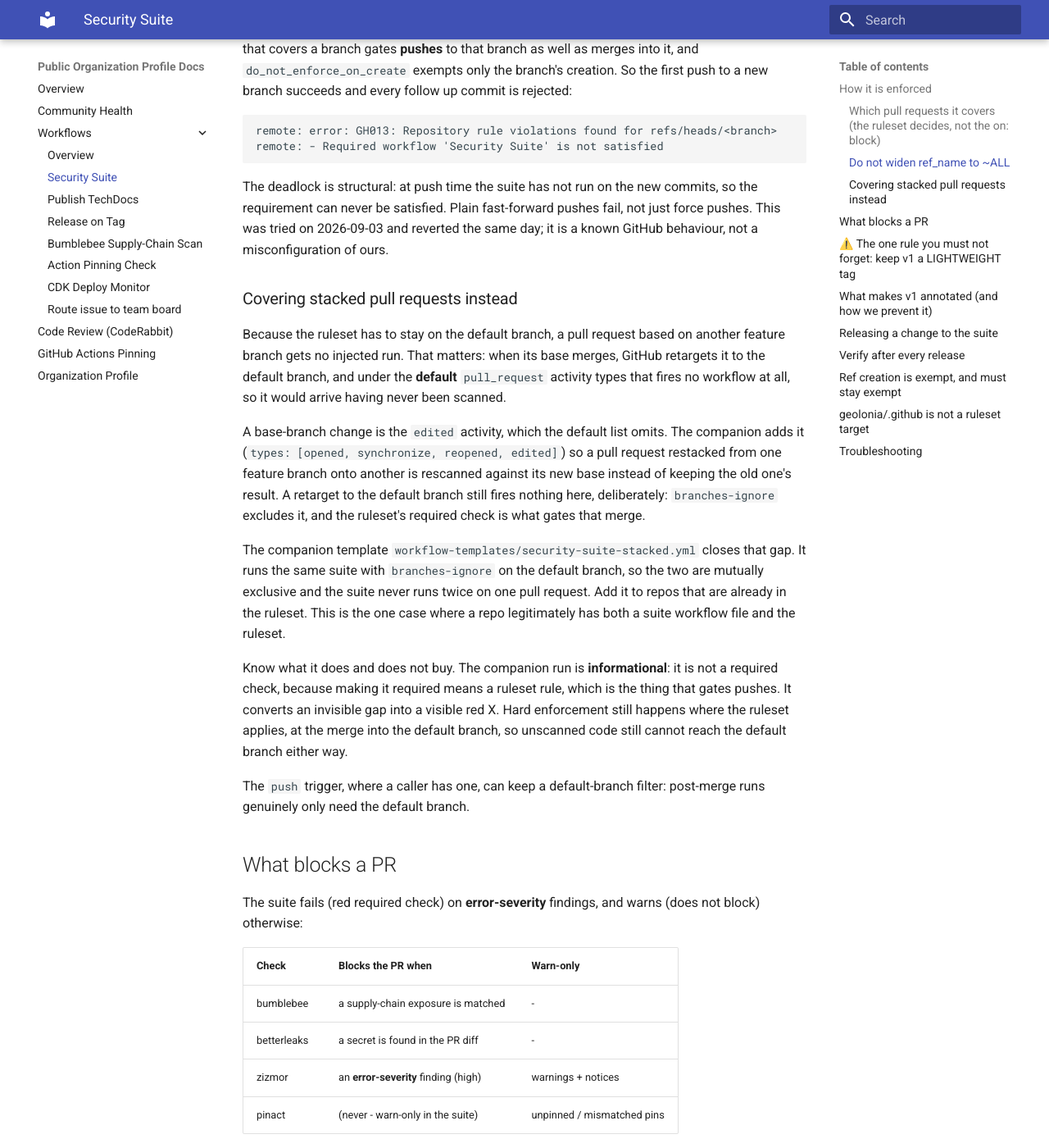
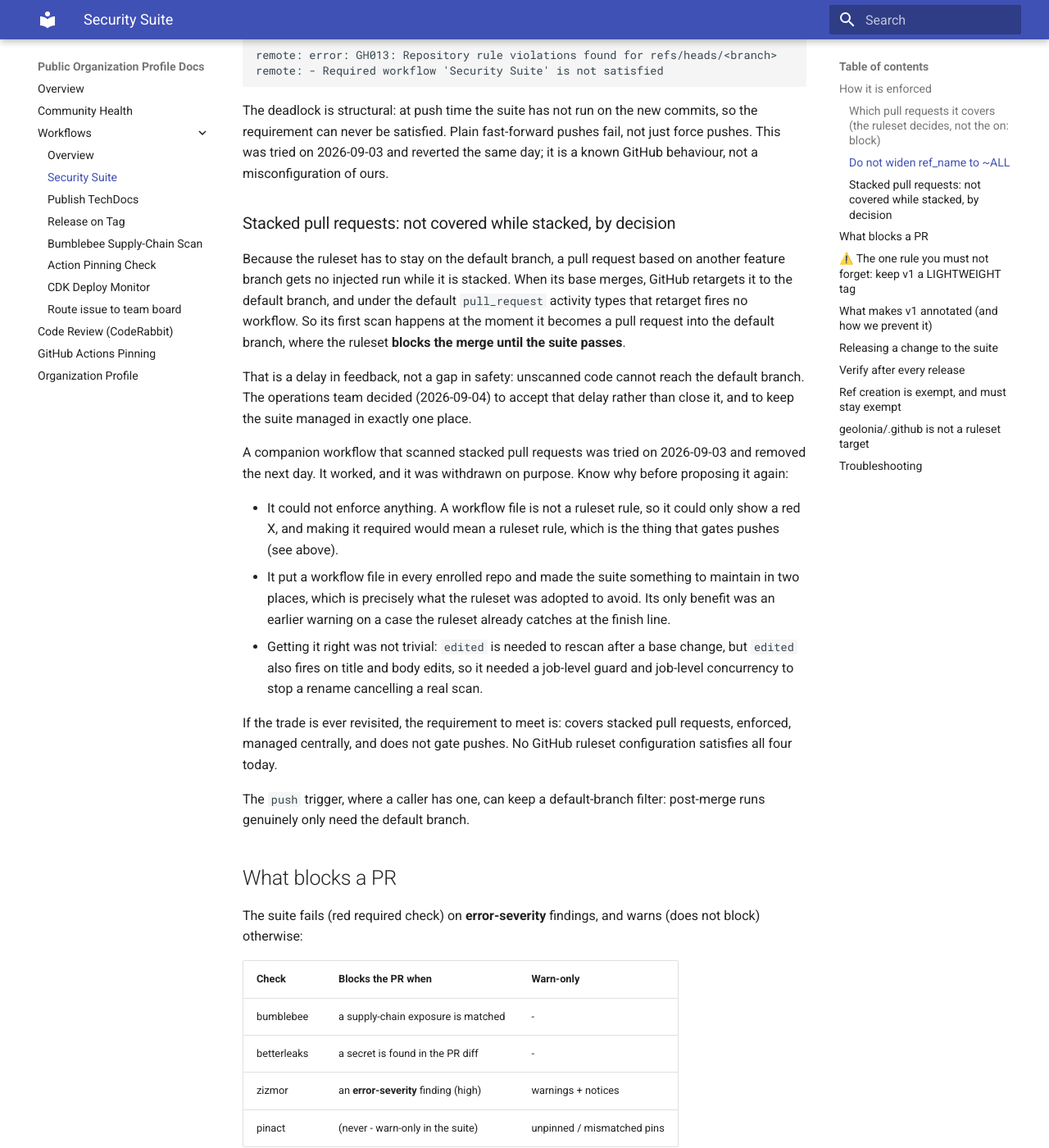
Before and after one commit to geolonia/.github, an MkDocs documentation site: the page built from docs/workflows/security-suite.md, in a window 1280 px wide and 1400 px high, scrolled down 1120 px. Shown: the whole window at 82% size. Built offline with MkDocs 1.6.1 and Material for MkDocs 9.7.7, drawn with Linux system fonts in a browser that asks for light colours; some of the changed text lies outside the part shown.

Commit message:
chore(templates): retire the stacked-PR security suite companion
The operations team decided to keep the Security Suite managed in one
place, the org ruleset, rather than also carrying an informational
companion workflow in every enrolled repo. The companion has been removed
from the repos where it landed; this removes the picker template so it is
not re-adopted in good faith, and rewrites the docs section that
recommended it.

The docs now record the decision and the reasons behind it, and keep the
warning against widening the ruleset to ~ALL, which is the trap that made
the companion look necessary in the first place.

```diff
--- a/docs/workflows/security-suite.md
+++ b/docs/workflows/security-suite.md
@@ -24,11 +24,6 @@ no per-caller bump. The same suite is also offered in the "New workflow" picker
 (`workflow-templates/security-suite.yml`) for repos that opt in manually.
 **Do not enable both on one repo**, or every default-branch pull request runs
 the suite twice.
-
-The one deliberate exception is `workflow-templates/security-suite-stacked.yml`,
-which is meant to sit alongside the ruleset: it uses `branches-ignore` so it
-covers exactly the pull requests the ruleset cannot. See
-[Covering stacked pull requests instead](#covering-stacked-pull-requests-instead).
 
 ### Which pull requests it covers (the ruleset decides, not the `on:` block)
 
@@ -61,33 +56,38 @@ commits, so the requirement can never be satisfied. Plain fast-forward pushes
 fail, not just force pushes. This was tried on 2026-09-03 and reverted the same
 day; it is a known GitHub behaviour, not a misconfiguration of ours.
 
-### Covering stacked pull requests instead
+### Stacked pull requests: not covered while stacked, by decision
 
 Because the ruleset has to stay on the default branch, a pull request based on
-another feature branch gets no injected run. That matters: when its base
-merges, GitHub retargets it to the default branch, and under the **default**
-`pull_request` activity types that fires no workflow at all, so it would
-arrive having never been scanned.
+another feature branch gets no injected run while it is stacked. When its base
+merges, GitHub retargets it to the default branch, and under the default
+`pull_request` activity types that retarget fires no workflow. So its first
+scan happens at the moment it becomes a pull request into the default branch,
+where the ruleset **blocks the merge until the suite passes**.
 
-A base-branch change is the `edited` activity, which the default list omits.
-The companion adds it (`types: [opened, synchronize, reopened, edited]`) so a
-pull request restacked from one feature branch onto another is rescanned
-against its new base instead of keeping the old one's result. A retarget to
-the default branch still fires nothing here, deliberately: `branches-ignore`
-excludes it, and the ruleset's required check is what gates that merge.
+That is a delay in feedback, not a gap in safety: unscanned code cannot reach
+the default branch. The operations team decided (2026-09-04) to accept that
+delay rather than close it, and to keep the suite managed in exactly one place.
 
-The companion template `workflow-templates/security-suite-stacked.yml` closes
-that gap. It runs the same suite with `branches-ignore` on the default branch,
-so the two are mutually exclusive and the suite never runs twice on one pull
-request. Add it to repos that are already in the ruleset. This is the one case
-where a repo legitimately has both a suite workflow file and the ruleset.
+A companion workflow that scanned stacked pull requests was tried on 2026-09-03
+and removed the next day. It worked, and it was withdrawn on purpose. Know why
+before proposing it again:
 
-Know what it does and does not buy. The companion run is **informational**: it
-is not a required check, because making it required means a ruleset rule, which
-is the thing that gates pushes. It converts an invisible gap into a visible red
-X. Hard enforcement still happens where the ruleset applies, at the merge into
-the default branch, so unscanned code still cannot reach the default branch
-either way.
+- It could not enforce anything. A workflow file is not a ruleset rule, so it
+  could only show a red X, and making it required would mean a ruleset rule,
+  which is the thing that gates pushes (see above).
+- It put a workflow file in every enrolled repo and made the suite something to
+  maintain in two places, which is precisely what the ruleset was adopted to
+  avoid. Its only benefit was an earlier warning on a case the ruleset already
+  catches at the finish line.
+- Getting it right was not trivial: `edited` is needed to rescan after a base
+  change, but `edited` also fires on title and body edits, so it needed a
+  job-level guard and job-level concurrency to stop a rename cancelling a real
+  scan.
+
+If the trade is ever revisited, the requirement to meet is: covers stacked
+pull requests, enforced, managed centrally, and does not gate pushes. No
+GitHub ruleset configuration satisfies all four today.
 
 The `push` trigger, where a caller has one, can keep a default-branch filter:
 post-merge runs genuinely only need the default branch.
```
Also changed, not shown: 2 other files.
